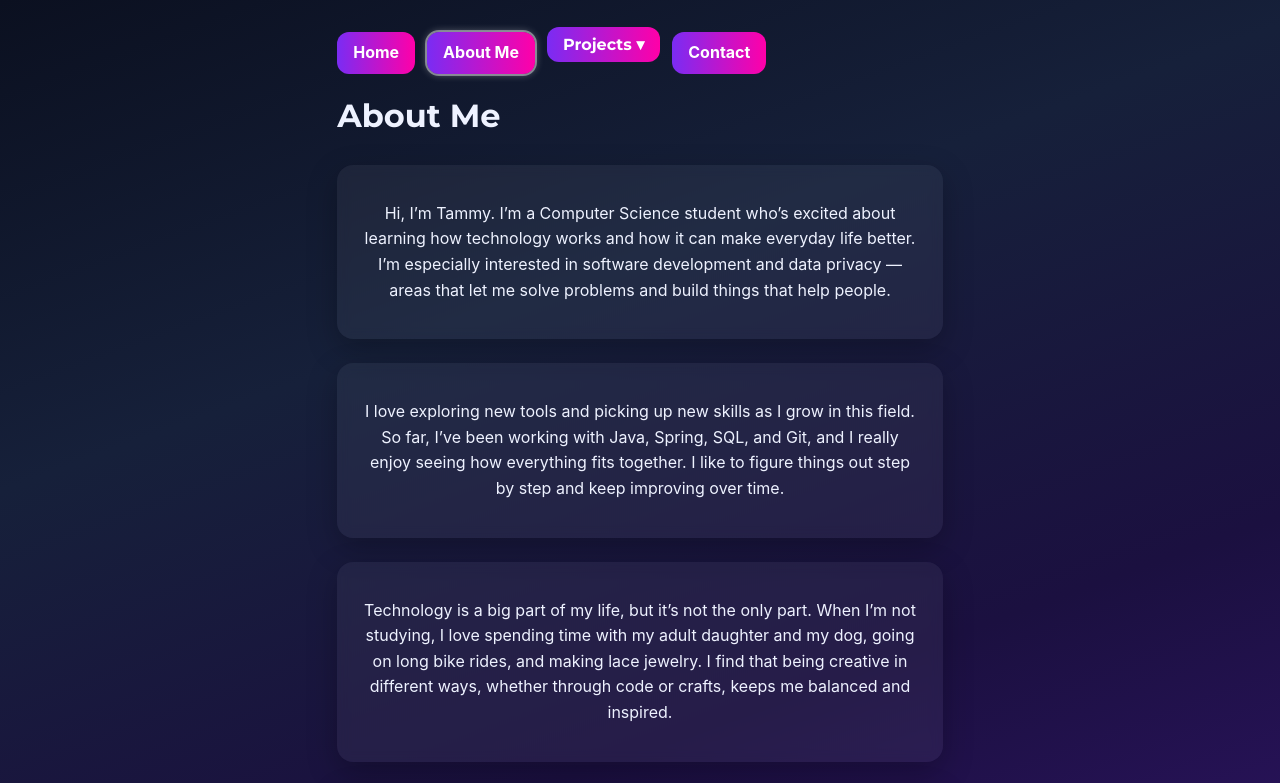
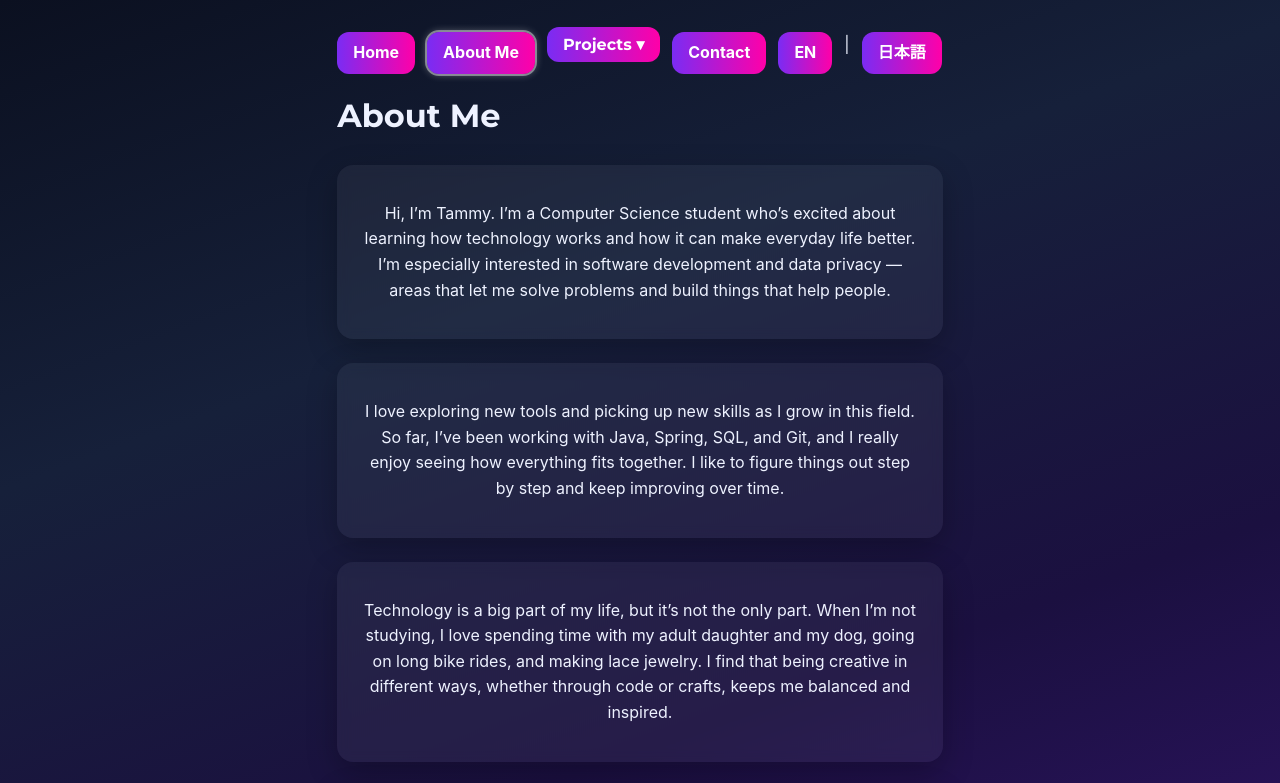
Before and after one commit to Memoria208/Tammy-sPortfolio, a plain HTML site: page about.html in a window 1280 px wide. Shown: the top 783 px of the page. Drawn offline with Linux system fonts and the light colour scheme.

Commit message:
Update about.html
added language switcher for About page

```diff
--- a/about.html
+++ b/about.html
@@ -49,6 +49,9 @@ The &display=swap bit tells the browser to use a fallback font until the Google
   </div>
 
   <a href="contact.html">Contact</a>
+
+  <!--Language switcher -->
+  <a href="about.html"><strong>EN</strong></a> | <a href="about-ja.html">日本語</a>
 </nav>
 
 
```
